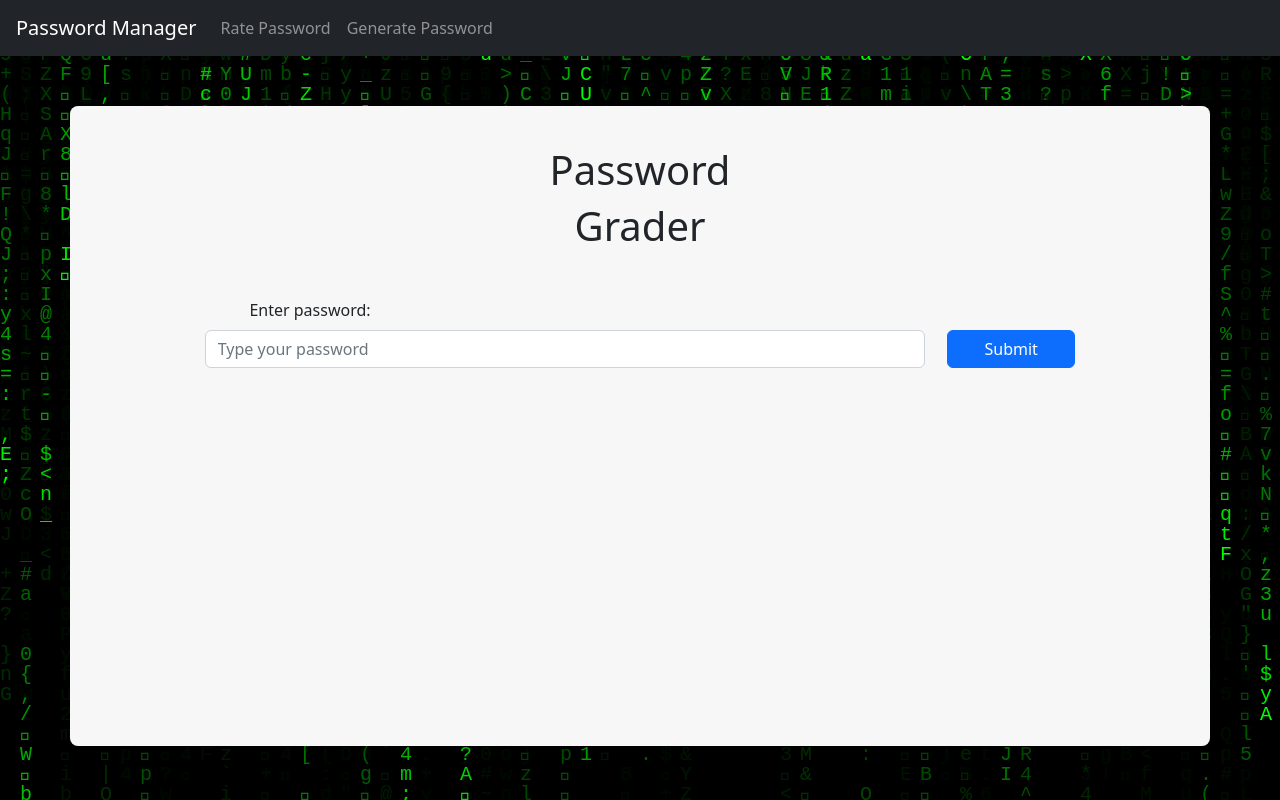
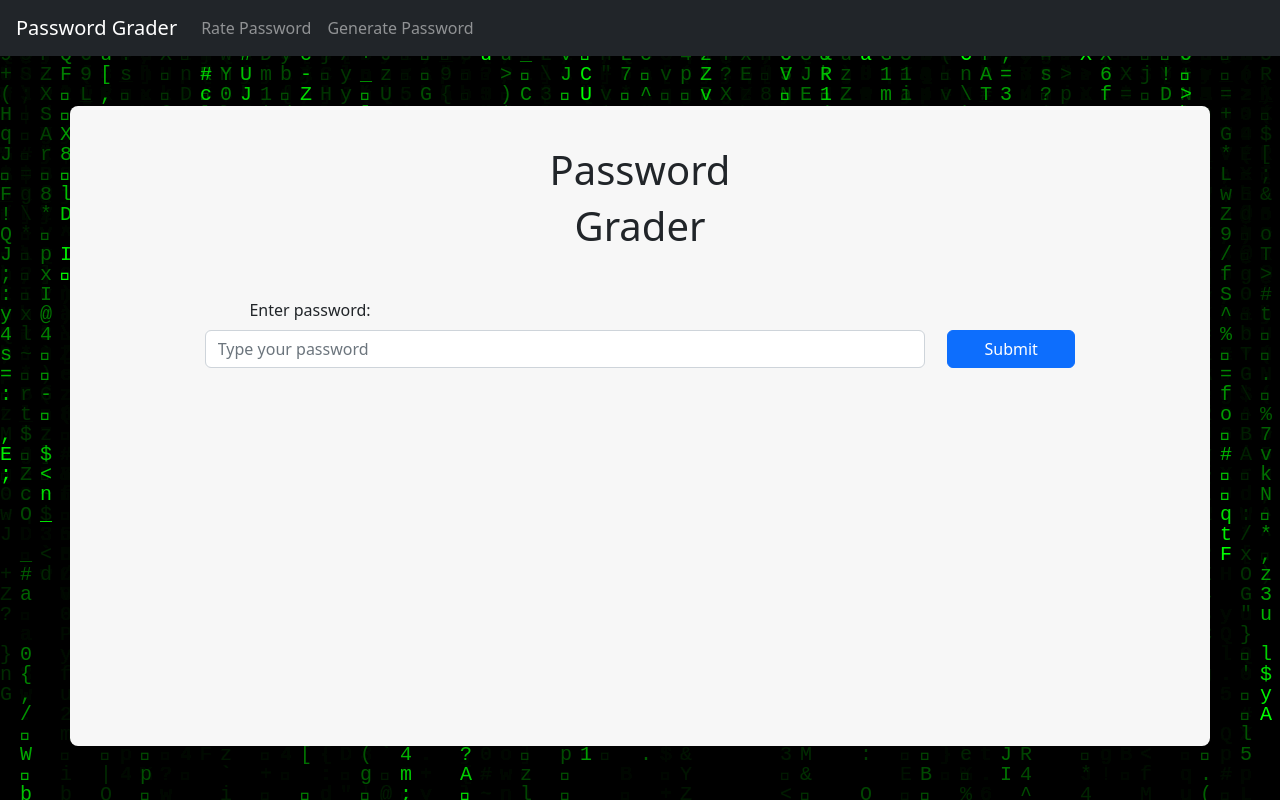
Before and after one commit to VenelinZhelev/HackTues9-Heisenberg, a React (Create React App) app in the folder passwords_manager/: page /ratePassword in a window 1280 px wide. Built offline with nearby package versions, Linux system fonts and the light colour scheme.

Commit message:
Change navbar text

```diff
--- a/passwords_manager/src/componens/Navbar/navbar.js
+++ b/passwords_manager/src/componens/Navbar/navbar.js
@@ -6,7 +6,7 @@ import './style.css';
 export default function MyNavbar() {
   return (
     <Navbar bg="dark" variant="dark" expand="lg">
-        <Navbar.Brand className='marginLeft' href="/">Password Manager</Navbar.Brand>
+        <Navbar.Brand className='marginLeft' href="/">Password Grader</Navbar.Brand>
         <Navbar.Toggle aria-controls="basic-navbar-nav" />
         <Navbar.Collapse id="basic-navbar-nav">
           <Nav className="me-auto">
```
